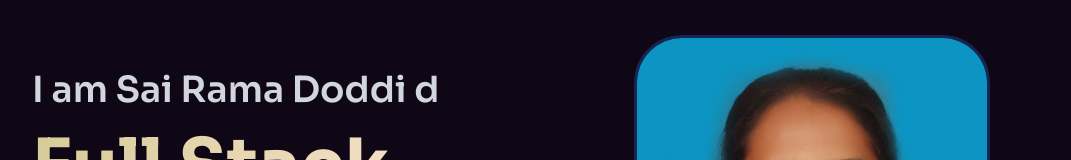
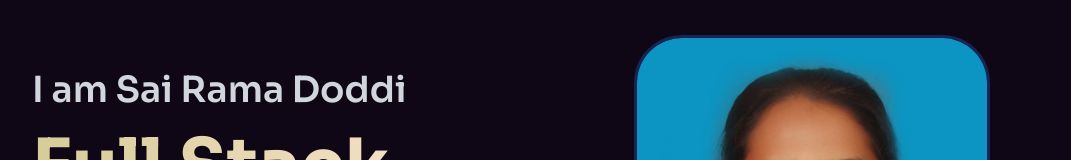
Before and after one commit to SaiRama-Doddi/Portfolio, a Next.js app: page / in a window 1280 px wide. Shown: the part 182-342 px from the top of the page, without its empty margins (96-1167 px from the left). Built offline with nearby package versions, Linux system fonts and the light colour scheme.

Commit message:
name changed

```diff
--- a/Data/data.ts
+++ b/Data/data.ts
@@ -1,5 +1,5 @@
 export const BaseInfo = {
-  name: "Sai Rama Doddi d",
+  name: "Sai Rama Doddi",
   position: "Full Stack Developer",
   description:
     "Lorem ipsum dolor sit amet consectetur adipisicing elit. Velit porro numquam ad, vero consequuntur aperiam cumque voluptatum pariatur veniam? Qui facilis est ipsam odio cum!",
```
